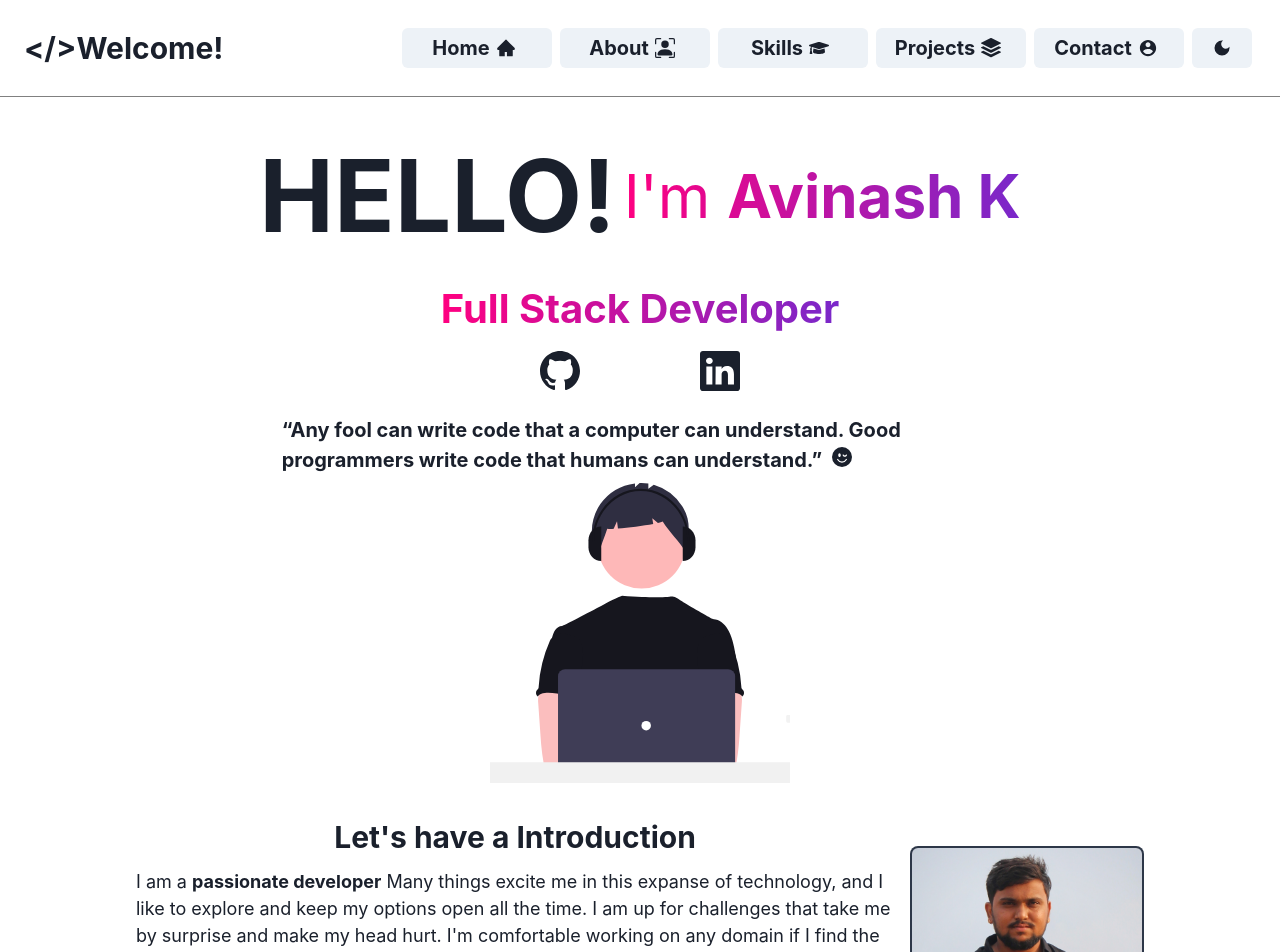
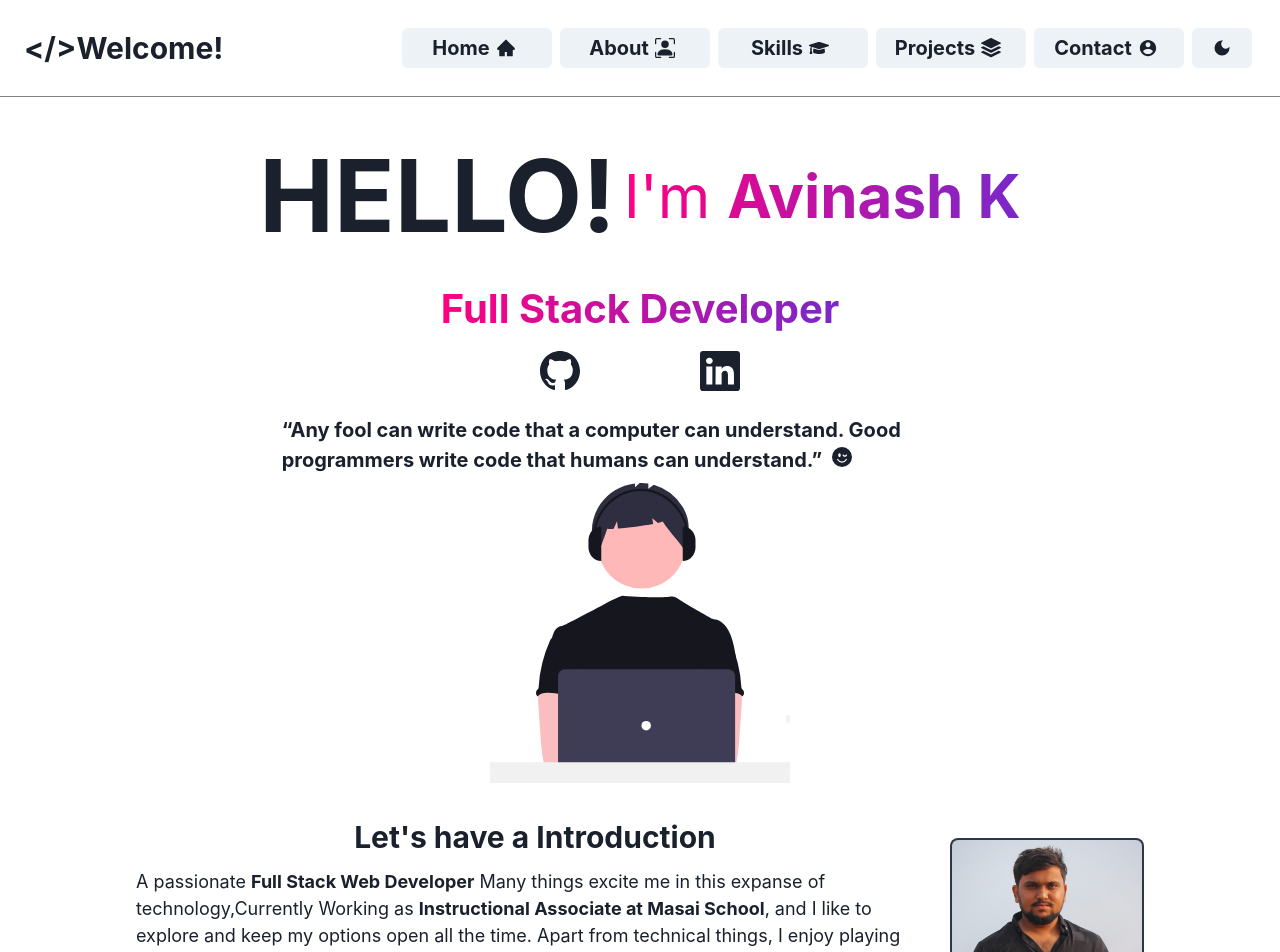
Before and after one commit to avinashkvar/new_portfolio, a React (Create React App) app: page / in a window 1280 px wide. Shown: the top 952 px of the page. Built offline with nearby package versions, Linux system fonts and the light colour scheme.

Commit message:
new_change

```diff
--- a/src/components/about/Discription.jsx
+++ b/src/components/about/Discription.jsx
@@ -1,17 +1,15 @@
-import { Text } from "@chakra-ui/react"
+import { Text } from '@chakra-ui/react';
 
-export const Description = ()=>{
-    return (
-			<Text fontSize='18px' >
-				I am a <b> passionate developer</b> Many things excite me in this
-				expanse of technology, and I like to explore and keep my options
-				open all the time. I am up for challenges that take me by surprise
-				and make my head hurt. I'm comfortable working on any domain if I
-				find the project is worth it. You can imagine me focused on the
-				laptop screen and typing or taking down notes. Apart from technical
-				things, I enjoy comics and playing cricket Now that you know me a
-				bit, please feel free to drop a text because{' '}
-				<b>Communication is a two-way street.</b>
-			</Text>
-		);
-}
+export const Description = () => {
+	return (
+		<Text fontSize="18px">
+			A passionate <b>Full Stack Web Developer</b> Many things excite me in
+			this expanse of technology,Currently Working as{' '}
+			<b>Instructional Associate at Masai School</b>, and I like to explore
+			and keep my options open all the time. Apart from technical things, I
+			enjoy playing cricket and travelling, Now that you know me a bit, please
+			feel free to drop a text because{' '}
+			<b>Communication is a two-way street.</b>
+		</Text>
+	);
+};
--- a/src/components/about/DownloadResume.jsx
+++ b/src/components/about/DownloadResume.jsx
@@ -8,7 +8,7 @@ export const DownloadResume = () => {
 	return (
 		<Button _hover={{ bg: bg, color: color }}>
 			<Link
-				fontSize={['10px', '15px', '20px']}
+				fontSize={['15px', '18px', '20px']}
 				fontWeight="bold"
 				className="link"
 				isExternal
@@ -19,7 +19,7 @@ export const DownloadResume = () => {
 			</Link>
 			<Icon
 				as={IoMdDownload}
-				fontSize={['10px', '15px', '20px']}
+				fontSize={['15px', '18px', '20px']}
 				fontWeight="bold"
                 m={1}
 			></Icon>
--- a/src/components/about/ViewResume.jsx
+++ b/src/components/about/ViewResume.jsx
@@ -8,7 +8,7 @@ export const ViewResume = () => {
 	return (
 		<Button _hover={{ bg: bg, color: color }}>
 			<Link
-				fontSize={['10px', '15px', '20px']}
+				fontSize={['15px', '18px', '20px']}
 				fontWeight="bold"
 				className="link"
 				isExternal
@@ -18,7 +18,7 @@ export const ViewResume = () => {
 			</Link>
 			<Icon
 				as={AiFillEye}
-				fontSize={['10px', '15px', '20px']}
+				fontSize={['15px', '18px', '20px']}
 				fontWeight="bold"
 				m={1}
 			></Icon>
```
Also changed, not shown: src/components/about/About.jsx (+1 -1 lines).
